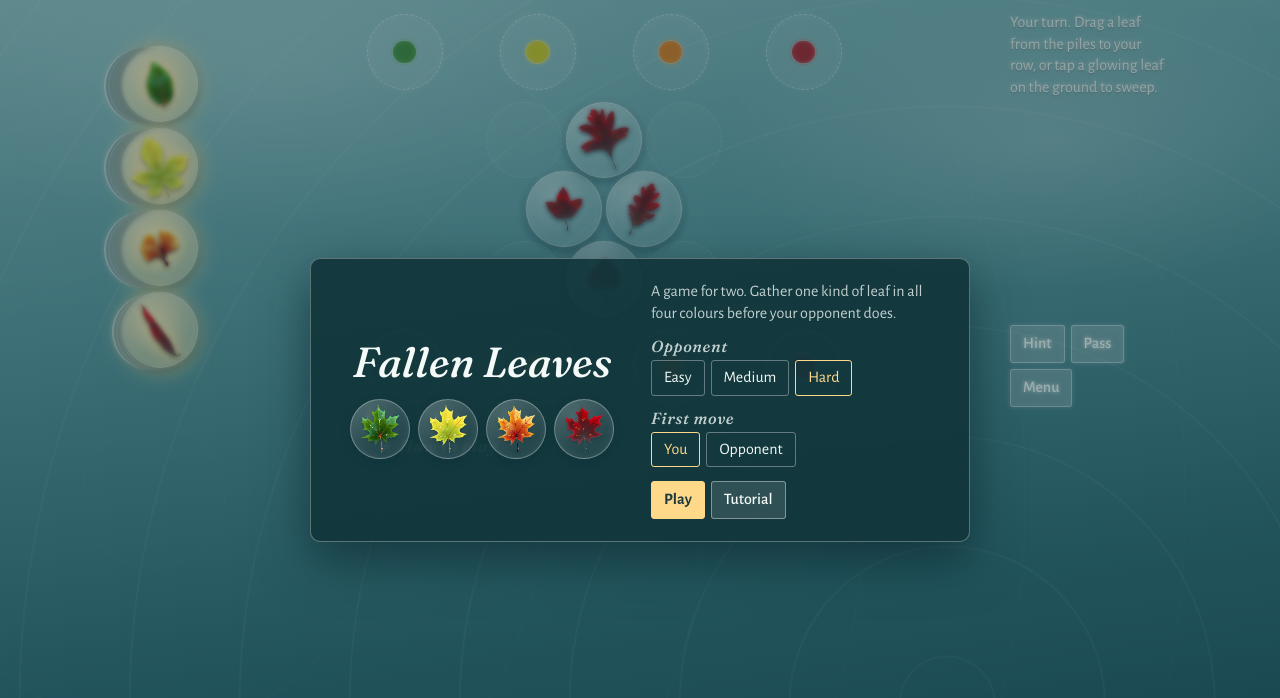
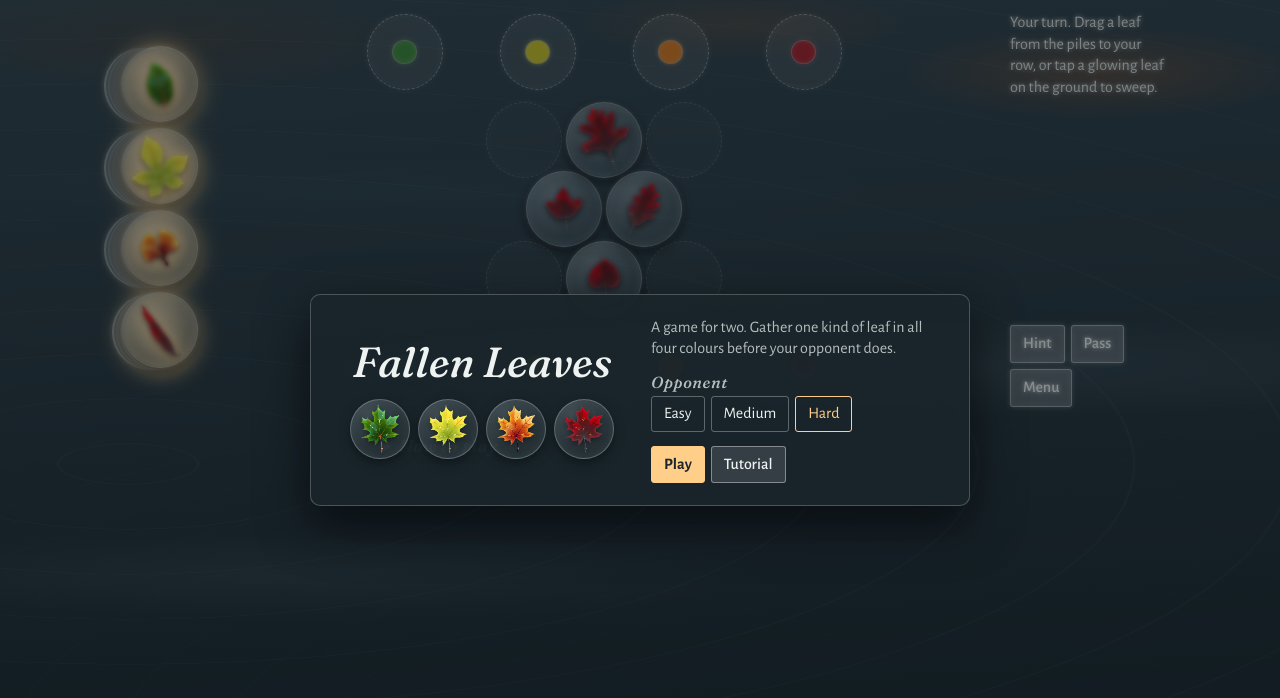
Before and after one commit to edsaperia/thronestorm, a plain HTML site: page web/fallen-leaves/index.html in a window 1280 px wide. Drawn offline with nearby package versions, Linux system fonts and the light colour scheme.

Commit message:
Web: always landscape, you always move first; Fallen Leaves gets a darker pond
Co-Authored-By: Claude Fable 5.2 <noreply@anthropic.com>
Claude-Session: https://claude.ai/code/session_018uvzSQbctJrfLeQxgbBjdp

```diff
--- a/web/fallen-leaves/index.html
+++ b/web/fallen-leaves/index.html
@@ -79,13 +79,10 @@ button { font: inherit; color: inherit; }
 .side .last { margin: 0; color: var(--dim); font-size: 14px; -webkit-user-select: text; user-select: text; }
 .side .grow { flex: 1; }
 .actions { display: flex; gap: 6px; flex-wrap: wrap; }
-.turn { margin: 0; color: var(--dim); font-size: 14px; text-align: center; padding: 6px 16px 0; }
-.turn[hidden] { display: none; }
-@media (orientation: portrait) {
-  .table { flex-wrap: wrap; align-items: flex-start; }
-  .side { width: 100%; align-self: auto; }
-  .side .grow { display: none; }
-}
+/* Always landscape: on a screen held upright the whole stage is turned on its
+   side, so turning the phone shows the game the right way up. */
+body.rot { overflow: hidden; }
+body.rot #stage { position: fixed; top: 0; transform-origin: 0 0; transform: rotate(90deg); overflow: auto; }
 
 /* ----- relics ----- */
 .card, .slot {
@@ -157,7 +154,7 @@ button.card, button.slot, [data-dst] { cursor: pointer; }
 .title-inner img { width: 100%; border-radius: 6px; box-shadow: 0 10px 40px rgba(0, 0, 0, .8), 0 0 60px rgba(150, 170, 230, .18); }
 .title-inner .controls { display: flex; flex-direction: column; gap: 14px; }
 .title-inner p { margin: 0; color: var(--dim); max-width: 34ch; }
-@media (max-width: 560px) { .title-inner { grid-template-columns: minmax(0, 300px); justify-content: center; } }
+@media (max-width: 560px) and (orientation: landscape) { .title-inner { grid-template-columns: minmax(0, 300px); justify-content: center; } }
 @media (max-height: 430px) { .title-inner img { max-height: 78vh; width: auto; justify-self: end; } }
 .field { display: flex; flex-direction: column; gap: 6px; }
 .seg { display: flex; gap: 6px; flex-wrap: wrap; }
@@ -174,25 +171,30 @@ details p { margin: .6em 0; }
    background for the whole page; each leaf sits in a faint ring on the water. */
 :root {
   color-scheme: dark;
-  --ink: #2c626b; --stone: #17383e; --edge: rgba(255, 255, 255, .34); --bone: #f4faf7; --dim: rgba(244, 250, 247, .78);
-  --storm: #ffd98a; --warn: #ffb199;
+  --ink: #1d2a31; --stone: #162127; --edge: rgba(255, 255, 255, .30); --bone: #eef3f2; --dim: rgba(238, 243, 242, .74);
+  --storm: #ffcf8a; --warn: #ffab8f;
   --display: "Fraunces", "Iowan Old Style", Georgia, serif;
-  --ar: 1; --glow: 255, 226, 150;
+  --ar: 1; --glow: 255, 214, 150;
 }
 body {
-  /* sky caught in still water: pale where it reflects, deep toward the near bank, a few slow rings */
+  /* dark, still water under an overcast sky: slate blue-grey, long pale glints where the
+     surface catches the light, slow rings, and the blurred warmth of leaves out of focus */
   background:
-    radial-gradient(42% 30% at 22% 8%, rgba(255, 255, 255, .34), transparent 70%),
-    radial-gradient(36% 26% at 82% 18%, rgba(255, 255, 255, .20), transparent 72%),
-    repeating-radial-gradient(circle at 74% 88%, transparent 0 46px, rgba(255, 255, 255, .05) 47px 48px, transparent 49px 110px),
-    repeating-radial-gradient(circle at 12% 62%, transparent 0 70px, rgba(255, 255, 255, .04) 71px 72px, transparent 73px 160px),
-    linear-gradient(172deg, #8fbfc2 0%, #5b98a0 34%, #2f6a74 72%, #1f4f59 100%) #2f6a74;
+    radial-gradient(26% 9% at 14% 5%, rgba(214, 120, 52, .30), transparent 72%),
+    radial-gradient(22% 8% at 86% 9%, rgba(200, 104, 44, .26), transparent 72%),
+    radial-gradient(18% 6% at 58% 3%, rgba(190, 96, 40, .18), transparent 72%),
+    radial-gradient(60% 7% at 30% 24%, rgba(160, 184, 196, .16), transparent 70%),
+    radial-gradient(70% 9% at 72% 46%, rgba(150, 176, 190, .12), transparent 70%),
+    radial-gradient(55% 8% at 22% 72%, rgba(140, 168, 182, .10), transparent 70%),
+    repeating-radial-gradient(ellipse 130% 60% at 70% 92%, transparent 0 44px, rgba(190, 210, 220, .05) 45px 47px, transparent 48px 104px),
+    repeating-radial-gradient(ellipse 130% 60% at 10% 58%, transparent 0 68px, rgba(190, 210, 220, .035) 69px 71px, transparent 72px 156px),
+    linear-gradient(176deg, #33454e 0%, #2a3a43 30%, #212f37 62%, #17232a 100%) #212f37;
   background-attachment: fixed;
 }
 h2 { letter-spacing: .04em; font-style: italic; font-size: 16px; }
 .btn { background: rgba(255, 255, 255, .12); border-color: rgba(255, 255, 255, .4); }
-.btn.primary { background: #ffd98a; border-color: #ffd98a; color: #1d3a3f; }
-.side .prompt, .side .last { text-shadow: 0 1px 2px rgba(0, 40, 48, .45); }
+.btn.primary { background: #ffcf8a; border-color: #ffcf8a; color: #1c262c; }
+.side .prompt, .side .last { text-shadow: 0 1px 2px rgba(0, 0, 0, .5); }
 
 /* no board: the table is the pond itself */
 .board { background: none; box-shadow: none; }
@@ -201,16 +203,16 @@ h2 { letter-spacing: .04em; font-style: italic; font-size: 16px; }
 /* a leaf on the water: a faint glassy ring, the leaf and its shadow above it */
 .card, .slot { border-radius: 50%; }
 .card {
-  border: 1px solid rgba(255, 255, 255, .34);
-  background: radial-gradient(circle at 36% 28%, rgba(255, 255, 255, .26), rgba(255, 255, 255, .09) 58%, rgba(255, 255, 255, .03));
-  box-shadow: 0 3px 9px rgba(8, 44, 52, .30), inset 0 0 10px rgba(255, 255, 255, .10);
+  border: 1px solid rgba(220, 235, 240, .30);
+  background: radial-gradient(circle at 36% 28%, rgba(220, 235, 240, .22), rgba(220, 235, 240, .08) 58%, rgba(220, 235, 240, .03));
+  box-shadow: 0 4px 12px rgba(0, 0, 0, .40), inset 0 0 10px rgba(255, 255, 255, .08);
   overflow: visible;
 }
 .card::after {
   content: ""; position: absolute; inset: 0; pointer-events: none;
   background-image: url(leaves.webp); background-size: 1000% 400%;
   background-position: calc(var(--hx) * 11.1111%) calc(var(--ty) * 33.3333%);
-  filter: drop-shadow(0 2px 2px rgba(6, 36, 44, .45));
+  filter: drop-shadow(0 2px 3px rgba(0, 0, 0, .55));
 }
 .card.back { background: radial-gradient(circle at 36% 28%, rgba(255, 255, 255, .35), var(--tint)); }
 .card.back::after { display: none; }
@@ -221,16 +223,16 @@ h2 { letter-spacing: .04em; font-style: italic; font-size: 16px; }
 .chip.k1 { color: #2f2a05; }
 /* a pile: rims of the leaves beneath, running out to the left */
 .pile::before { top: 0; bottom: 0; left: 0; right: 0; width: auto; border-radius: 50%; background: none; box-shadow: var(--edges); }
-.focus .card:not(.lit):not(.can):not(.sel):not(.ghost) { filter: brightness(.55) saturate(.55); opacity: .8; }
+.focus .card:not(.lit):not(.can):not(.sel):not(.ghost) { filter: brightness(.5) saturate(.5); opacity: .75; }
 .ghost { box-shadow: 0 10px 18px rgba(6, 36, 44, .45); }
 .beam { stroke: #fff3c9; opacity: .6; }
 .flash::after { display: none; }
 
 /* settings: a panel over the game, which stays in view behind it */
-.title { background: rgba(14, 48, 54, .38); backdrop-filter: blur(2px); -webkit-backdrop-filter: blur(2px); }
+.title { background: rgba(10, 16, 20, .45); backdrop-filter: blur(2px); -webkit-backdrop-filter: blur(2px); }
 .title-inner {
-  background: rgba(18, 54, 60, .93); border: 1px solid rgba(255, 255, 255, .3); border-radius: 10px;
-  padding: 22px 24px; box-shadow: 0 18px 50px rgba(4, 28, 34, .55);
+  background: rgba(26, 37, 44, .95); border: 1px solid rgba(255, 255, 255, .22); border-radius: 10px;
+  padding: 22px 24px; box-shadow: 0 18px 50px rgba(0, 0, 0, .6);
 }
 .title-inner p { color: var(--dim); }
 .hero { display: flex; flex-direction: column; gap: 16px; align-items: center; }
@@ -249,6 +251,7 @@ details summary { letter-spacing: .04em; font-style: italic; font-size: 17px; }
   <symbol id="g3" viewBox="0 0 24 24"><path d="M12 8.2 18.4 14 12 22 5.600 14z"/><path d="M12 1.800a3.300 3.300 0 1 1 0 6.600 3.300 3.300 0 0 1 0-6.600zm0 1.700a1.600 1.600 0 1 0 0 3.200 1.600 1.600 0 0 0 0-3.200z"/></symbol>
 </svg>
 
+<div id="stage">
 <section class="title" id="title">
   <div class="title-inner">
     <div class="hero">
@@ -267,13 +270,6 @@ details summary { letter-spacing: .04em; font-style: italic; font-size: 17px; }
           <label><input type="radio" name="strength" id="st4" value="4" checked><span>Hard</span></label>
         </div>
       </div>
-      <div class="field">
-        <h2>First move</h2>
-        <div class="seg">
-          <label><input type="radio" name="first" id="f0" value="0" checked><span>You</span></label>
-          <label><input type="radio" name="first" id="f1" value="1"><span>Opponent</span></label>
-        </div>
-      </div>
       <div class="actions">
         <button class="btn primary" id="go-play" type="button">Play</button>
         <button class="btn" id="go-tutorial" type="button">Tutorial</button>
@@ -283,7 +279,6 @@ details summary { letter-spacing: .04em; font-style: italic; font-size: 17px; }
   </div>
 </section>
 
-<p class="turn" id="turn" hidden>Turn your phone sideways for a bigger table.</p>
 <main class="table" id="table">
   <div class="rel" id="reliquary" aria-label="Piles of leaves"></div>
   <div class="board" id="board" aria-label="Opponent's leaves, the ground, and your leaves"></div>
@@ -303,6 +298,7 @@ details summary { letter-spacing: .04em; font-style: italic; font-size: 17px; }
   <p><b>Sweep.</b> If a leaf on the ground row nearest you is the same kind as one you hold, tap it to sweep a diagonal rising from it. Its three leaves come up into your hand. Put three back, in any order, from everything you now hold; the sweep is made when the third goes down. You must end with one of each colour. Put them back as they were to change your mind.</p>
   <p>Your opponent sits opposite, so their near row is the top row of the ground. You may also pass.</p>
 </details>
+</div>
 
 <script>// Thronestorm rules, features, value network and move chooser.
 // A port of trainer/src/{game,net,main}.rs; tests/web_check.js verifies it
@@ -713,7 +709,7 @@ window.SKIN = (function () {
     badge: () => '',
     slot: (t) => `<span class="dot k${t}"></span>`,
     // the leaves beneath a pile's top one show as rims running out to the left
-    pileStyle: (n) => '--edges:' + (Array.from({ length: n }, (_, i) => `${-2 * (i + 1)}px 0 0 ${i % 2 ? 'rgba(20,70,78,.55)' : 'rgba(255,255,255,.5)'}`).join(',') || 'none'),
+    pileStyle: (n) => '--edges:' + (Array.from({ length: n }, (_, i) => `${-2 * (i + 1)}px 0 0 ${i % 2 ? 'rgba(10,18,22,.6)' : 'rgba(220,235,240,.45)'}`).join(',') || 'none'),
     words: {
       thinking: 'The opponent is thinking.',
       yourTurn: 'Your turn. Drag a leaf from the piles to your row, or tap a glowing leaf on the ground to sweep.',
@@ -850,6 +846,20 @@ window.SKIN = (function () {
 
   // ----- drawing -----
 
+  // On an upright screen the stage is turned a quarter; these convert between
+  // the screen's coordinates and the stage's own.
+  const stage = $('stage');
+  let rot = false;
+  function fit() {
+    rot = window.innerHeight > window.innerWidth;
+    document.body.classList.toggle('rot', rot);
+    stage.style.width = rot ? window.innerHeight + 'px' : '';
+    stage.style.height = rot ? window.innerWidth + 'px' : '';
+    stage.style.left = rot ? window.innerWidth + 'px' : '';
+  }
+  const tableHeight = () => (rot ? window.innerWidth : window.innerHeight);
+  const local = (r) => (rot ? { left: r.top, top: window.innerWidth - r.right, width: r.height, height: r.width } : r);
+
   let L = { cw: 40, ch: 62, g: 5, x0: 300, pitch: 70, rowTop: [6, 73, 140, 207, 274] };
   function layout() {
     const s = G.s, board = $('board');
@@ -857,10 +867,9 @@ window.SKIN = (function () {
     for (let x = s.lo; x <= s.hi; x++) for (let r = 0; r < 3; r++) if (s.cells[TS.cid(r, x)] !== NONE) reach = Math.max(reach, Math.abs(x));
     for (const [, x] of TS.openSlots(s)) reach = Math.max(reach, Math.abs(x));
     reach = Math.ceil(reach / 3) * 3; // the table grows in steps, so it rarely rescales
-    const landscape = window.innerWidth > window.innerHeight;
     const g = SKIN.gap, k = SKIN.rowPitch, gh = SKIN.handGap;
     // five rows: hand, three realm rows (pitch k), hand
-    const byHeight = landscape ? ((window.innerHeight - 48 - 2 * k * g - 2 * gh + 4 * 5) / (3 + 2 * k)) / SKIN.ratio : 999;
+    const byHeight = ((tableHeight() - 48 - 2 * k * g - 2 * gh + 4 * 5) / (3 + 2 * k)) / SKIN.ratio;
     let bw, byWidth, cw;
     for (let pass = 0; pass < 2; pass++) { // twice: the pile column's width follows the card size
       bw = Math.max(200, board.clientWidth);
@@ -873,7 +882,6 @@ window.SKIN = (function () {
     const rowTop = [6, realm, realm + step, realm + 2 * step, realm + 2 * step + ch + gh];
     L = { cw, ch, g, x0: bw / 2, pitch: Math.min(cw * 1.75, (bw - cw) / 3.6), rowTop };
     board.style.height = rowTop[4] + ch + 6 + 'px';
-    $('turn').hidden = landscape || byWidth >= 34;
   }
   const at = (row, left) => `style="left:${left.toFixed(1)}px;top:${L.rowTop[row].toFixed(1)}px"`;
   const cellPos = (r, x) => at(r + 1, L.x0 + x * (L.cw + L.g) / 2 - L.cw / 2);
@@ -1037,27 +1045,28 @@ window.SKIN = (function () {
     document.querySelectorAll('[data-card]').forEach((el) => { m[el.dataset.card] = el.getBoundingClientRect(); });
     return m;
   }
-  function ghostOf(el, r) {
-    const g = el.cloneNode(true);
+  function ghostOf(el, rect) {
+    const r = local(rect), g = el.cloneNode(true);
     g.className = el.className.replace(/\b(fresh|can|sel|lit|hint)\b/g, '') + ' ghost';
     for (const a of ['data-card', 'data-src', 'data-dst', 'data-act']) g.removeAttribute(a);
     g.style.cssText = `position:fixed;left:${r.left}px;top:${r.top}px;width:${r.width}px;height:${r.height}px;aspect-ratio:auto;margin:0;z-index:50;pointer-events:none;transform-origin:0 0`;
-    document.body.appendChild(g);
+    stage.appendChild(g);
     return g;
   }
   function slide(old) {
     document.querySelectorAll('.ghost').forEach((g) => g.remove());
     if (calm || !old || !document.body.animate) return;
     document.querySelectorAll('[data-card]').forEach((el) => {
-      const from = old[el.dataset.card], to = el.getBoundingClientRect();
-      if (!from) {
+      const seen = old[el.dataset.card];
+      if (!seen) {
         el.animate([{ opacity: 0, transform: 'scale(.6)' }, { opacity: 1, transform: 'none' }],
           { duration: 280, delay: 220, fill: 'backwards', easing: 'ease-out' });
         return;
       }
+      const from = local(seen), to = local(el.getBoundingClientRect());
       const dx = to.left - from.left, dy = to.top - from.top;
       if (Math.abs(dx) < 1 && Math.abs(dy) < 1 && Math.abs(to.width - from.width) < 1) return;
-      const g = ghostOf(el, from);
+      const g = ghostOf(el, seen);
       el.style.visibility = 'hidden';
       const fly = g.animate(
         [{ transform: 'none' }, { transform: `translate(${dx}px,${dy}px) scale(${to.width / from.width},${to.height / from.height})` }],
@@ -1327,7 +1336,7 @@ window.SKIN = (function () {
       drag.targets.forEach((t) => t.classList.add('target'));
       document.body.classList.add('dragging');
     }
-    drag.ghost.style.transform = `translate(${dx}px,${dy}px) scale(1.08)`;
+    drag.ghost.style.transform = rot ? `translate(${dy}px,${-dx}px) scale(1.08)` : `translate(${dx}px,${dy}px) scale(1.08)`;
     document.querySelectorAll('.over').forEach((el) => el.classList.remove('over'));
     const t = nearest(e.clientX, e.clientY);
     if (t && t.dataset.dst !== 'hand') t.classList.add('over');
@@ -1349,18 +1358,19 @@ window.SKIN = (function () {
 
   $('go-play').addEventListener('click', () => {
     $('title').hidden = true;
-    deal(+document.querySelector('input[name=strength]:checked').value, +document.querySelector('input[name=first]:checked').value);
+    deal(+document.querySelector('input[name=strength]:checked').value, 0); // you always move first
   });
   $('go-tutorial').addEventListener('click', () => { $('title').hidden = true; tutorial(); });
   $('go-resume').addEventListener('click', () => { $('title').hidden = true; render(); });
   let resizing = 0;
-  window.addEventListener('resize', () => { clearTimeout(resizing); resizing = setTimeout(() => { if (G && !drag) draw(); }, 80); });
+  window.addEventListener('resize', () => { clearTimeout(resizing); resizing = setTimeout(() => { fit(); if (G && !drag) draw(); }, 80); });
 
   const pack = () => (G && !G.tut ? {
     v: 2, depth: G.depth, last: G.last,
     s: { ...G.s, cells: Array.from(G.s.cells), hands: G.s.hands.map((h) => Array.from(h)) },
   } : {});
   function start(saved) {
+    fit();
     if (saved && saved.v === 2 && saved.s) {
       const s = saved.s;
       G = Object.assign({
--- a/web/skins/fallen-leaves/skin.css
+++ b/web/skins/fallen-leaves/skin.css
@@ -2,25 +2,30 @@
    background for the whole page; each leaf sits in a faint ring on the water. */
 :root {
   color-scheme: dark;
-  --ink: #2c626b; --stone: #17383e; --edge: rgba(255, 255, 255, .34); --bone: #f4faf7; --dim: rgba(244, 250, 247, .78);
-  --storm: #ffd98a; --warn: #ffb199;
+  --ink: #1d2a31; --stone: #162127; --edge: rgba(255, 255, 255, .30); --bone: #eef3f2; --dim: rgba(238, 243, 242, .74);
+  --storm: #ffcf8a; --warn: #ffab8f;
   --display: "Fraunces", "Iowan Old Style", Georgia, serif;
-  --ar: 1; --glow: 255, 226, 150;
+  --ar: 1; --glow: 255, 214, 150;
 }
 body {
-  /* sky caught in still water: pale where it reflects, deep toward the near bank, a few slow rings */
+  /* dark, still water under an overcast sky: slate blue-grey, long pale glints where the
+     surface catches the light, slow rings, and the blurred warmth of leaves out of focus */
   background:
-    radial-gradient(42% 30% at 22% 8%, rgba(255, 255, 255, .34), transparent 70%),
-    radial-gradient(36% 26% at 82% 18%, rgba(255, 255, 255, .20), transparent 72%),
-    repeating-radial-gradient(circle at 74% 88%, transparent 0 46px, rgba(255, 255, 255, .05) 47px 48px, transparent 49px 110px),
-    repeating-radial-gradient(circle at 12% 62%, transparent 0 70px, rgba(255, 255, 255, .04) 71px 72px, transparent 73px 160px),
-    linear-gradient(172deg, #8fbfc2 0%, #5b98a0 34%, #2f6a74 72%, #1f4f59 100%) #2f6a74;
+    radial-gradient(26% 9% at 14% 5%, rgba(214, 120, 52, .30), transparent 72%),
+    radial-gradient(22% 8% at 86% 9%, rgba(200, 104, 44, .26), transparent 72%),
+    radial-gradient(18% 6% at 58% 3%, rgba(190, 96, 40, .18), transparent 72%),
+    radial-gradient(60% 7% at 30% 24%, rgba(160, 184, 196, .16), transparent 70%),
+    radial-gradient(70% 9% at 72% 46%, rgba(150, 176, 190, .12), transparent 70%),
+    radial-gradient(55% 8% at 22% 72%, rgba(140, 168, 182, .10), transparent 70%),
+    repeating-radial-gradient(ellipse 130% 60% at 70% 92%, transparent 0 44px, rgba(190, 210, 220, .05) 45px 47px, transparent 48px 104px),
+    repeating-radial-gradient(ellipse 130% 60% at 10% 58%, transparent 0 68px, rgba(190, 210, 220, .035) 69px 71px, transparent 72px 156px),
+    linear-gradient(176deg, #33454e 0%, #2a3a43 30%, #212f37 62%, #17232a 100%) #212f37;
   background-attachment: fixed;
 }
 h2 { letter-spacing: .04em; font-style: italic; font-size: 16px; }
 .btn { background: rgba(255, 255, 255, .12); border-color: rgba(255, 255, 255, .4); }
-.btn.primary { background: #ffd98a; border-color: #ffd98a; color: #1d3a3f; }
-.side .prompt, .side .last { text-shadow: 0 1px 2px rgba(0, 40, 48, .45); }
+.btn.primary { background: #ffcf8a; border-color: #ffcf8a; color: #1c262c; }
+.side .prompt, .side .last { text-shadow: 0 1px 2px rgba(0, 0, 0, .5); }
 
 /* no board: the table is the pond itself */
 .board { background: none; box-shadow: none; }
@@ -29,16 +34,16 @@ h2 { letter-spacing: .04em; font-style: italic; font-size: 16px; }
 /* a leaf on the water: a faint glassy ring, the leaf and its shadow above it */
 .card, .slot { border-radius: 50%; }
 .card {
-  border: 1px solid rgba(255, 255, 255, .34);
-  background: radial-gradient(circle at 36% 28%, rgba(255, 255, 255, .26), rgba(255, 255, 255, .09) 58%, rgba(255, 255, 255, .03));
-  box-shadow: 0 3px 9px rgba(8, 44, 52, .30), inset 0 0 10px rgba(255, 255, 255, .10);
+  border: 1px solid rgba(220, 235, 240, .30);
+  background: radial-gradient(circle at 36% 28%, rgba(220, 235, 240, .22), rgba(220, 235, 240, .08) 58%, rgba(220, 235, 240, .03));
+  box-shadow: 0 4px 12px rgba(0, 0, 0, .40), inset 0 0 10px rgba(255, 255, 255, .08);
   overflow: visible;
 }
 .card::after {
   content: ""; position: absolute; inset: 0; pointer-events: none;
   background-image: url(leaves.webp); background-size: 1000% 400%;
   background-position: calc(var(--hx) * 11.1111%) calc(var(--ty) * 33.3333%);
-  filter: drop-shadow(0 2px 2px rgba(6, 36, 44, .45));
+  filter: drop-shadow(0 2px 3px rgba(0, 0, 0, .55));
 }
 .card.back { background: radial-gradient(circle at 36% 28%, rgba(255, 255, 255, .35), var(--tint)); }
 .card.back::after { display: none; }
@@ -49,16 +54,16 @@ h2 { letter-spacing: .04em; font-style: italic; font-size: 16px; }
 .chip.k1 { color: #2f2a05; }
 /* a pile: rims of the leaves beneath, running out to the left */
 .pile::before { top: 0; bottom: 0; left: 0; right: 0; width: auto; border-radius: 50%; background: none; box-shadow: var(--edges); }
-.focus .card:not(.lit):not(.can):not(.sel):not(.ghost) { filter: brightness(.55) saturate(.55); opacity: .8; }
+.focus .card:not(.lit):not(.can):not(.sel):not(.ghost) { filter: brightness(.5) saturate(.5); opacity: .75; }
 .ghost { box-shadow: 0 10px 18px rgba(6, 36, 44, .45); }
 .beam { stroke: #fff3c9; opacity: .6; }
 .flash::after { display: none; }
 
 /* settings: a panel over the game, which stays in view behind it */
-.title { background: rgba(14, 48, 54, .38); backdrop-filter: blur(2px); -webkit-backdrop-filter: blur(2px); }
+.title { background: rgba(10, 16, 20, .45); backdrop-filter: blur(2px); -webkit-backdrop-filter: blur(2px); }
 .title-inner {
-  background: rgba(18, 54, 60, .93); border: 1px solid rgba(255, 255, 255, .3); border-radius: 10px;
-  padding: 22px 24px; box-shadow: 0 18px 50px rgba(4, 28, 34, .55);
+  background: rgba(26, 37, 44, .95); border: 1px solid rgba(255, 255, 255, .22); border-radius: 10px;
+  padding: 22px 24px; box-shadow: 0 18px 50px rgba(0, 0, 0, .6);
 }
 .title-inner p { color: var(--dim); }
 .hero { display: flex; flex-direction: column; gap: 16px; align-items: center; }
--- a/web/skins/fallen-leaves/skin.js
+++ b/web/skins/fallen-leaves/skin.js
@@ -14,7 +14,7 @@ window.SKIN = (function () {
     badge: () => '',
     slot: (t) => `<span class="dot k${t}"></span>`,
     // the leaves beneath a pile's top one show as rims running out to the left
-    pileStyle: (n) => '--edges:' + (Array.from({ length: n }, (_, i) => `${-2 * (i + 1)}px 0 0 ${i % 2 ? 'rgba(20,70,78,.55)' : 'rgba(255,255,255,.5)'}`).join(',') || 'none'),
+    pileStyle: (n) => '--edges:' + (Array.from({ length: n }, (_, i) => `${-2 * (i + 1)}px 0 0 ${i % 2 ? 'rgba(10,18,22,.6)' : 'rgba(220,235,240,.45)'}`).join(',') || 'none'),
     words: {
       thinking: 'The opponent is thinking.',
       yourTurn: 'Your turn. Drag a leaf from the piles to your row, or tap a glowing leaf on the ground to sweep.',
```
Also changed, not shown: web/app.html (+33 -28 lines), web/index.html (+33 -28 lines).
